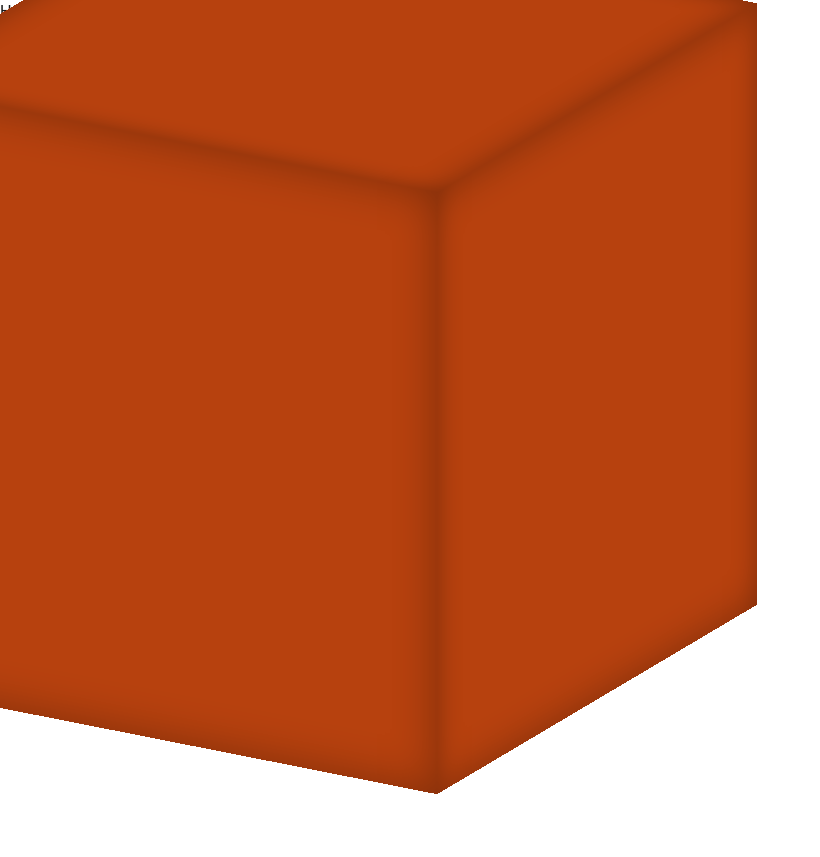
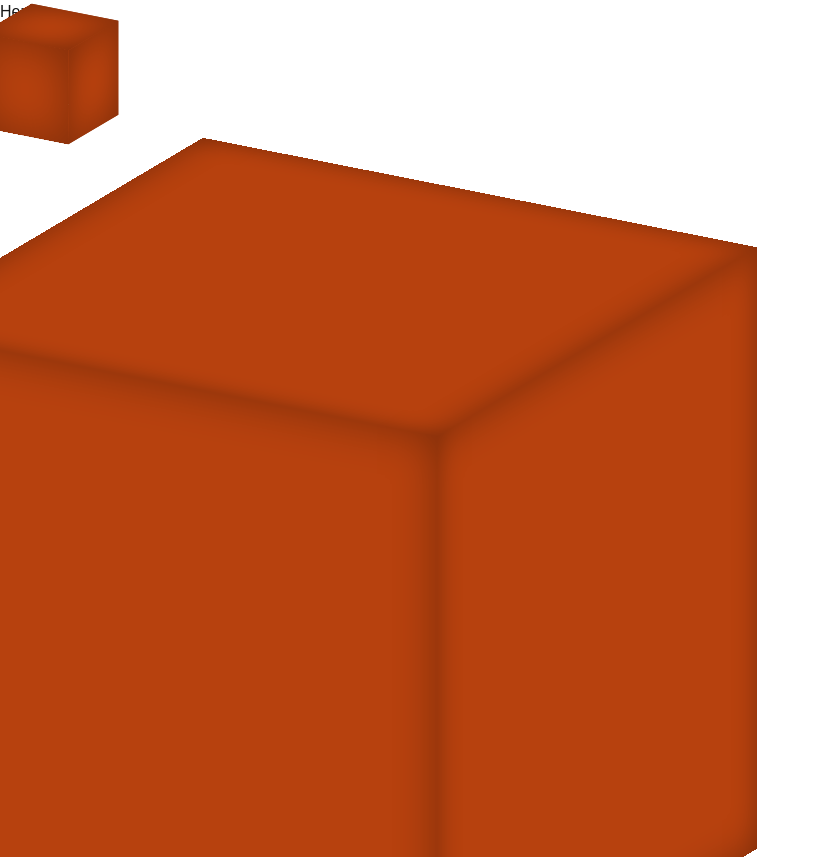
Before and after one commit to AlfGoto/PortfolioV2, a Next.js app: page / in a window 1280 px wide. Shown: the top 857 px of the page, without its empty margins (0-820 px from the left). Before the commit the page ends 800 px from the top, so only its background shows below. Built offline with nearby package versions, Linux system fonts and the light colour scheme.

Commit message:
double rectangles

```diff
--- a/src/app/globals.css
+++ b/src/app/globals.css
@@ -50,6 +50,7 @@ body {
   position: relative;
   transform-style: preserve-3d;
   transform: rotateX(-20deg) rotateY(-30deg);
+  user-select: none;
 }
 body:has(.brique:hover) {
   overflow: hidden;
@@ -61,6 +62,7 @@ body:has(.brique:hover) {
   transform-style: preserve-3d;
   box-shadow: 0px 0px 50px inset rgba(0, 0, 0, 0.3);
   user-select: none;
+  -webkit-user-select: none;
 
   &:hover {
     background-color: #ff621e;
--- a/src/components/projects.tsx
+++ b/src/components/projects.tsx
@@ -1,9 +1,16 @@
-import { Rectangle } from "./rectangle";
+import { Rectangle, ResizableRectangle } from "./rectangle";
 
 export default function Projects() {
   return (
-    <div className="bg-transparent flex justify-center items-center h-[800px] max-h-[90svh] w-full overflow-hidden">
+    <div className="bg-transparent flex flex-col justify-center items-center h-[800px] max-h-[90svh] w-full overflow-hidden">
       <Rectangle />
+      <br />
+      <br />
+      <br />
+      <br />
+      <br />
+      <br />
+      <ResizableRectangle />
     </div>
   );
 }
--- a/src/components/rectangle.tsx
+++ b/src/components/rectangle.tsx
@@ -3,6 +3,25 @@
 import { useState, useEffect } from "react";
 
 export function Rectangle() {
+  const style = {
+    "--brique-w": `100px`,
+    "--brique-h": `100px`,
+    "--brique-d": `100px`,
+  } as React.CSSProperties;
+
+  return (
+    <div className="brique" style={style}>
+      <div className="back"></div>
+      <div className="left"></div>
+      <div className="right"></div>
+      <div className="top"></div>
+      <div className="bottom"></div>
+      <div className="front"></div>
+    </div>
+  );
+}
+
+export function ResizableRectangle() {
   const baseHeight = 50;
   const [W, setW] = useState(baseHeight);
   const [H, setH] = useState(baseHeight);
```
